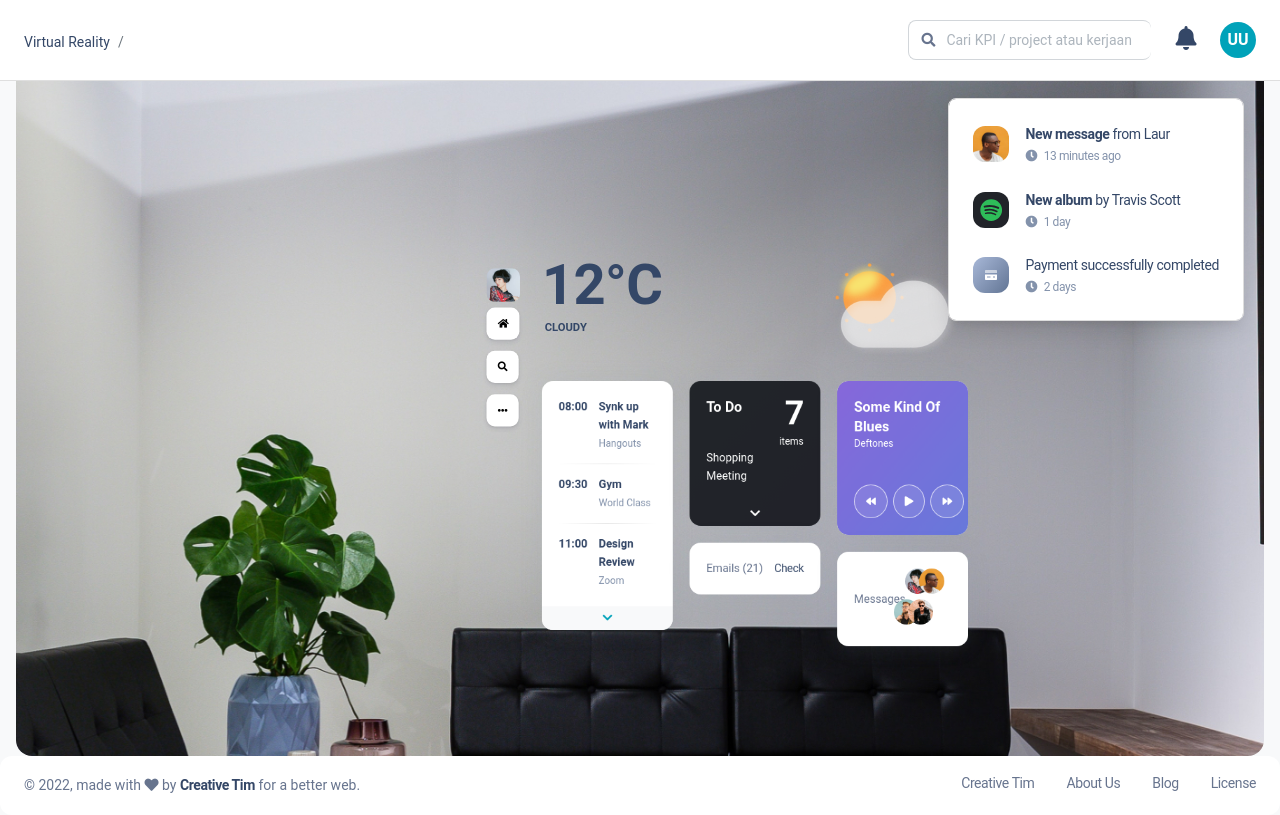
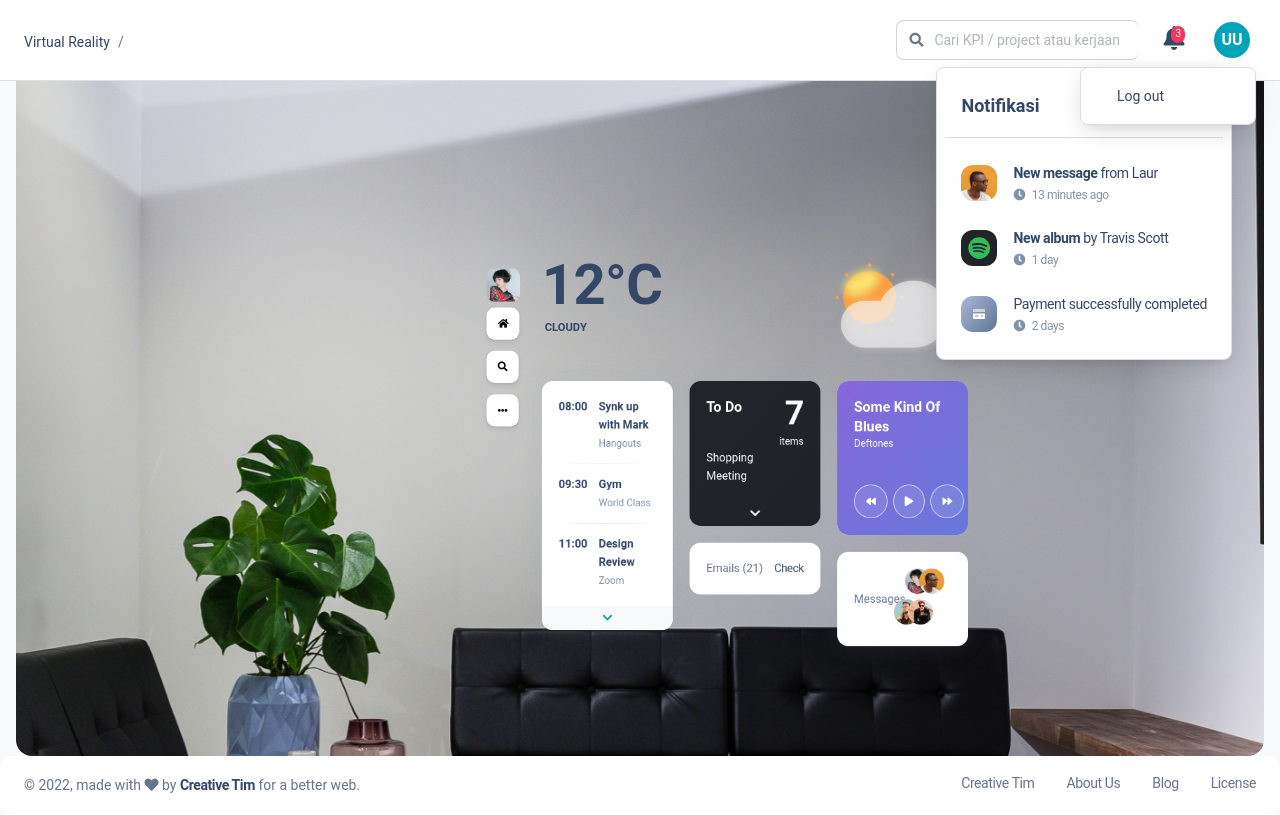
Before and after one commit to melanaumi/pesa-pln, a Vue app: page /virtual-reality in a window 1280 px wide. Built offline with nearby package versions, Linux system fonts and the light colour scheme; grey boxes are pictures that could not be loaded.

Commit message:
logout dropdown done

```diff
--- a/src/assets/scss/pesa-dashboard/_dropdown.scss
+++ b/src/assets/scss/pesa-dashboard/_dropdown.scss
@@ -67,7 +67,7 @@
     }
 
     &:not(.dropdown-hover) .dropdown-menu {
-      margin-top: $dropdown-mt !important;
+      margin-top: 10px !important;
     }
 
     .dropdown-menu {
@@ -124,7 +124,7 @@
       }
 
       &:not(.dropdown-hover) .dropdown-menu {
-        margin-top: $dropdown-mt !important;
+        margin-top: 10px !important;
       }
 
       .dropdown-menu.show {
@@ -170,7 +170,7 @@
       }
     }
     &:not(.dropdown-hover) .dropdown-menu {
-      margin-top: $dropdown-mt !important;
+      margin-top: 10px !important;
     }
 
     .dropdown-menu.show {
--- a/src/examples/Navbars/Navbar.vue
+++ b/src/examples/Navbars/Navbar.vue
@@ -34,7 +34,12 @@
               aria-expanded="false"
               @click="showMenu = !showMenu"
             >
-              <i class="cursor-pointer fa fa-bell" style="font-size: x-large;"></i>
+            <div class="position-absolute">
+              <div class="bg-danger text-white rounded-pill ms-2">
+                <p class="mx-1" style="font-size: 10px;">3</p>
+              </div>
+            </div>
+            <i class="cursor-pointer fa fa-bell" style="font-size: x-large;"></i>
             </a>
             <ul
               class="px-2 py-3 dropdown-menu dropdown-menu-end me-sm-n4"
@@ -42,6 +47,10 @@
               aria-labelledby="dropdownMenuButton"
             >
               <li class="mb-2">
+                 <div class="mt-2">
+                  <span style="font-size: 18px;" class="text-dark fw-bold ms-3">Notifikasi</span>
+                  <hr />
+                </div>
                 <a class="dropdown-item border-radius-md" href="javascript:;">
                   <div class="py-1 d-flex">
                     <div class="my-auto">
@@ -135,8 +144,27 @@
               </li>
             </ul>
           </li>
-          <li class="border-0 avatar avatar-sm rounded-circle bg-primary">
-            <p style="margin-top: 15px; font-size: 1rem; font-weight: 700;">UU</p>
+          <li class="dropdown">
+            <button
+            class="border-0 rounded-circle bg-white"
+            type="button"
+            id="dropdownLogout"
+            data-bs-toggle="dropdown"
+            aria-expanded="false"
+            :class="[showLogout ? 'show' : '']"
+            @click="showLogout = !showLogout"
+          >
+            <li class="border-0 avatar avatar-sm rounded-circle bg-primary">
+              <p style="margin-top: 15px; font-size: 1rem; font-weight: 700;">UU</p>
+            </li>
+          </button>
+          <ul class="dropdown-menu dropdown-menu-end" :class="showLogout ? 'show' : ''" aria-labelledby="dropdownLogout">
+            <button class="p-1 d-flex align-items-center dropdown-item" @click="logOut()">
+              <div class="mx-3">
+                <button type="button" class="dropdown-item text-dark">Log out</button>
+              </div>
+            </button>
+          </ul>
           </li>
         </ul>
       </div>
@@ -151,7 +179,8 @@ export default {
   name: "navbar",
   data() {
     return {
-      showMenu: false
+      showMenu: false,
+      showLogout: false
     };
   },
   props: ["minNav", "textBlack"],
@@ -165,6 +194,9 @@ export default {
     toggleSidebar() {
       this.toggleSidebarColor("bg-white");
       this.navbarMinimize();
+    },
+    logOut() {
+      this.$router.push({ name: 'Signup' })
     }
   },
   components: {
--- a/src/views/ProjectBoard.vue
+++ b/src/views/ProjectBoard.vue
@@ -230,7 +230,7 @@
                       data-bs-target="#myModalLogoutProject"
                       data-bs-toggle="modal"
                       class="dropdown-item"
-                    >Keluar dari project</button>
+                    >Keluar dari KPI / project</button>
                   </div>
                 </button>
                 <button
@@ -247,7 +247,7 @@
                       data-bs-target="#myModalDeleteProject"
                       data-bs-toggle="modal"
                       class="dropdown-item"
-                    >Hapus project</button>
+                    >Hapus KPI / project</button>
                   </div>
                 </button>
               </ul>
```
